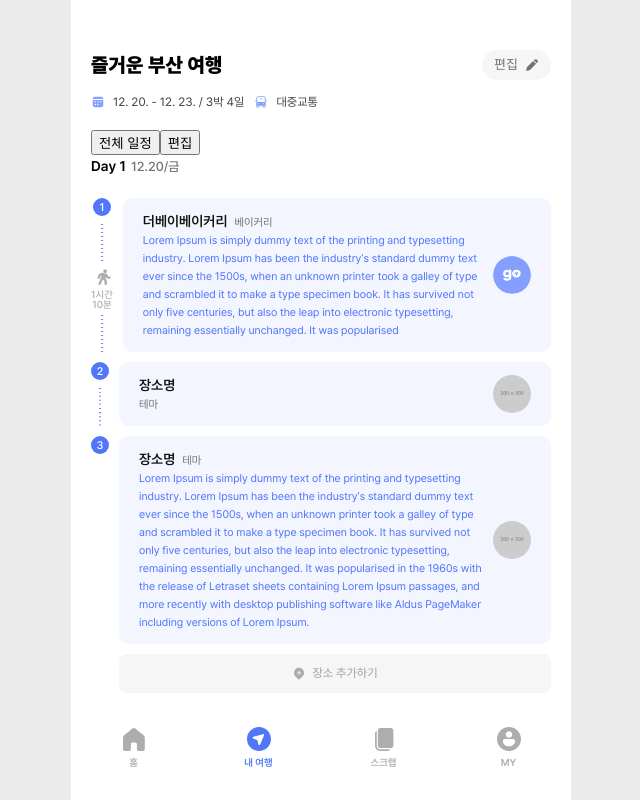
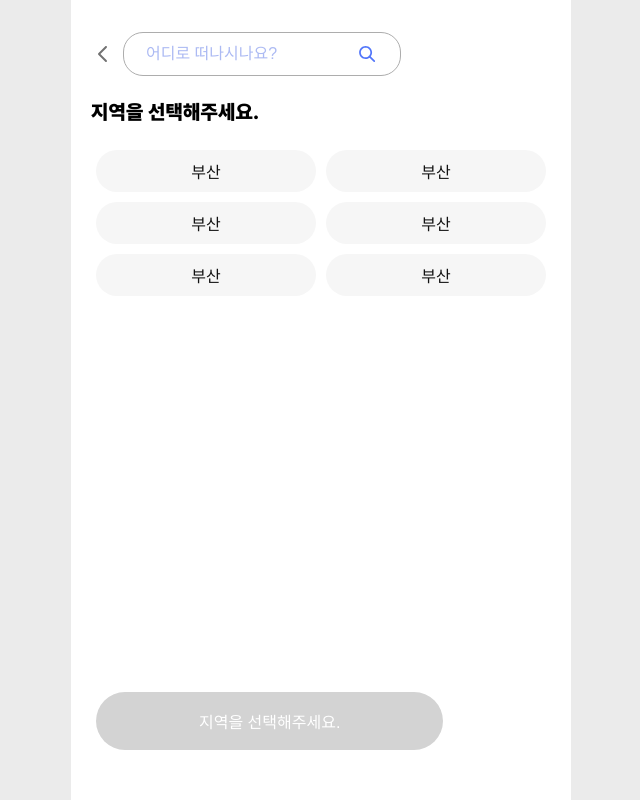
Before and after one commit to SugarSyrup/gabozago_FE, a React (Vite) app: page /mytrip/create in a window 1280 px wide. Shown: the whole page, without its empty margins (319-959 px from the left). Built offline with nearby package versions, Linux system fonts and the light colour scheme.

Commit message:
feat(#23) : 일정 지역선택 UI

```diff
--- /dev/null
+++ b/src/pages/MyTripCreatePage.tsx
@@ -0,0 +1,58 @@
+import PageTemplate from "../components/common/PageTemplate";
+import useSearchInput from "../hooks/useSearchInput";
+import LeftChevronIcon from "../assets/icons/leftChevron.svg?react";
+import { useNavigate } from "react-router-dom";
+import * as S from "../styles/pages/MyTripCreatePage.style";
+import { Heading } from "../styles/common/Heading.style";
+import Button from "../components/common/Button";
+
+function MyTripCreatePage() {
+    const navigate = useNavigate();
+    const [, SearchInput] = useSearchInput({
+        placeholder: "어디로 떠나시나요?",
+        onSubmit: () => {},
+    });
+
+    return (
+        <PageTemplate nav={false} header={false}>
+            <S.Header>
+                <LeftChevronIcon
+                    onClick={() => {
+                        navigate(-1);
+                    }}
+                />
+                <SearchInput />
+            </S.Header>
+            <S.LocationsHeader>
+                <Heading size="md">지역을 선택해주세요.</Heading>
+            </S.LocationsHeader>
+            <S.Locations>
+                <Button size="md" type="normal">
+                    부산
+                </Button>
+                <Button size="md" type="normal">
+                    부산
+                </Button>
+                <Button size="md" type="normal">
+                    부산
+                </Button>
+                <Button size="md" type="normal">
+                    부산
+                </Button>
+                <Button size="md" type="normal">
+                    부산
+                </Button>
+                <Button size="md" type="normal">
+                    부산
+                </Button>
+            </S.Locations>
+            <S.Footer>
+                <Button size="lg" type="normal" disabled={true}>
+                    지역을 선택해주세요.
+                </Button>
+            </S.Footer>
+        </PageTemplate>
+    );
+}
+
+export default MyTripCreatePage;
--- a/src/pages/MyTripPage.tsx
+++ b/src/pages/MyTripPage.tsx
@@ -11,6 +11,7 @@ import RightChevronIcon from "../assets/icons/rightChevron.svg?react";
 import CalendarAddIcon from "../assets/icons/calendarAdd.svg?react";
 
 import * as S from "../styles/pages/SchedulePage.style";
+import { Link } from "react-router-dom";
 
 function MyTripPage() {
     const FLAG = false;
@@ -43,10 +44,12 @@ function MyTripPage() {
                             highlight={false}
                         />
                     </S.ScheduleCardContainer>
+                    <Link to="/mytrip/create">
                         <S.CreateMyTripScheduleBtn>
                             <CirclePlusIcon />
                             새로운 여행 일정 만들기
                         </S.CreateMyTripScheduleBtn>
+                    </Link>
                 </S.ContainerWithPlan>
             ) : (
                 <>
@@ -72,12 +75,14 @@ function MyTripPage() {
                         </S.CreateMyTripTextWrapper>
                         <S.SeperateLine />
                         <S.ButtonWrapper>
+                            <Link to="/mytrip/create">
                                 <Button size="sm" type="text">
                                     <S.ButtonText>
                                         일정 생성하기
                                         <CircleRightChevronIcon />
                                     </S.ButtonText>
                                 </Button>
+                            </Link>
                         </S.ButtonWrapper>
                     </S.CreateMyTripContainer>
                 </>
@@ -125,9 +130,12 @@ function MyTripPage() {
                     currentBookMarked={true}
                 />
             </S.ContentContainer>
+
+            <Link to="/mytrip/create">
                 <S.FloatingBtnWrapper>
                     <BlueCirclePlusIcon />
                 </S.FloatingBtnWrapper>
+            </Link>
         </PageTemplate>
     );
 }
--- a/src/router.tsx
+++ b/src/router.tsx
@@ -3,6 +3,7 @@ import App from "./pages/App";
 import MyTripPage from "./pages/MyTripPage";
 import TestPage from "./pages/TestPage";
 import MyTripDetailPage from "./pages/MyTripDetailPage";
+import MyTripCreatePage from "./pages/MyTripCreatePage";
 
 const router = createBrowserRouter([
     {
@@ -12,6 +13,10 @@ const router = createBrowserRouter([
     {
         path: "/mytrip",
         element: <MyTripPage />,
+    },
+    {
+        path: "/mytrip/create",
+        element: <MyTripCreatePage />,
     },
     {
         path: "/mytrip/:id",
--- /dev/null
+++ b/src/styles/pages/MyTripCreatePage.style.ts
@@ -0,0 +1,43 @@
+import styled from "styled-components";
+
+export const Header = styled.div`
+    display: flex;
+    align-items: center;
+    gap: 8px;
+
+    width: 100%;
+    position: relative;
+`;
+
+export const LocationsHeader = styled.div`
+    margin-top: 26px;
+    margin-bottom: 28px;
+`;
+
+export const Locations = styled.div`
+    display: grid;
+    grid-template-columns: 1fr 1fr;
+    gap: 10px;
+    position: relative;
+    width: 100%;
+
+    padding-left: 5px;
+    padding-right: 5px;
+`;
+
+export const Footer = styled.footer`
+    position: absolute;
+    bottom: 50px;
+
+    display: flex;
+    flex-direction: column;
+    align-items: center;
+    gap: 14px;
+
+    padding-left: 5px;
+    padding-right: 5px;
+`;
+
+export const SubmitButtonText = styled.span`
+    color: white;
+`;
```
Also changed, not shown: src/assets/icons/leftChevron.svg (added), src/hooks/useNavigate.tsx (added). Lines whose indentation alone changed are shown as unchanged.
